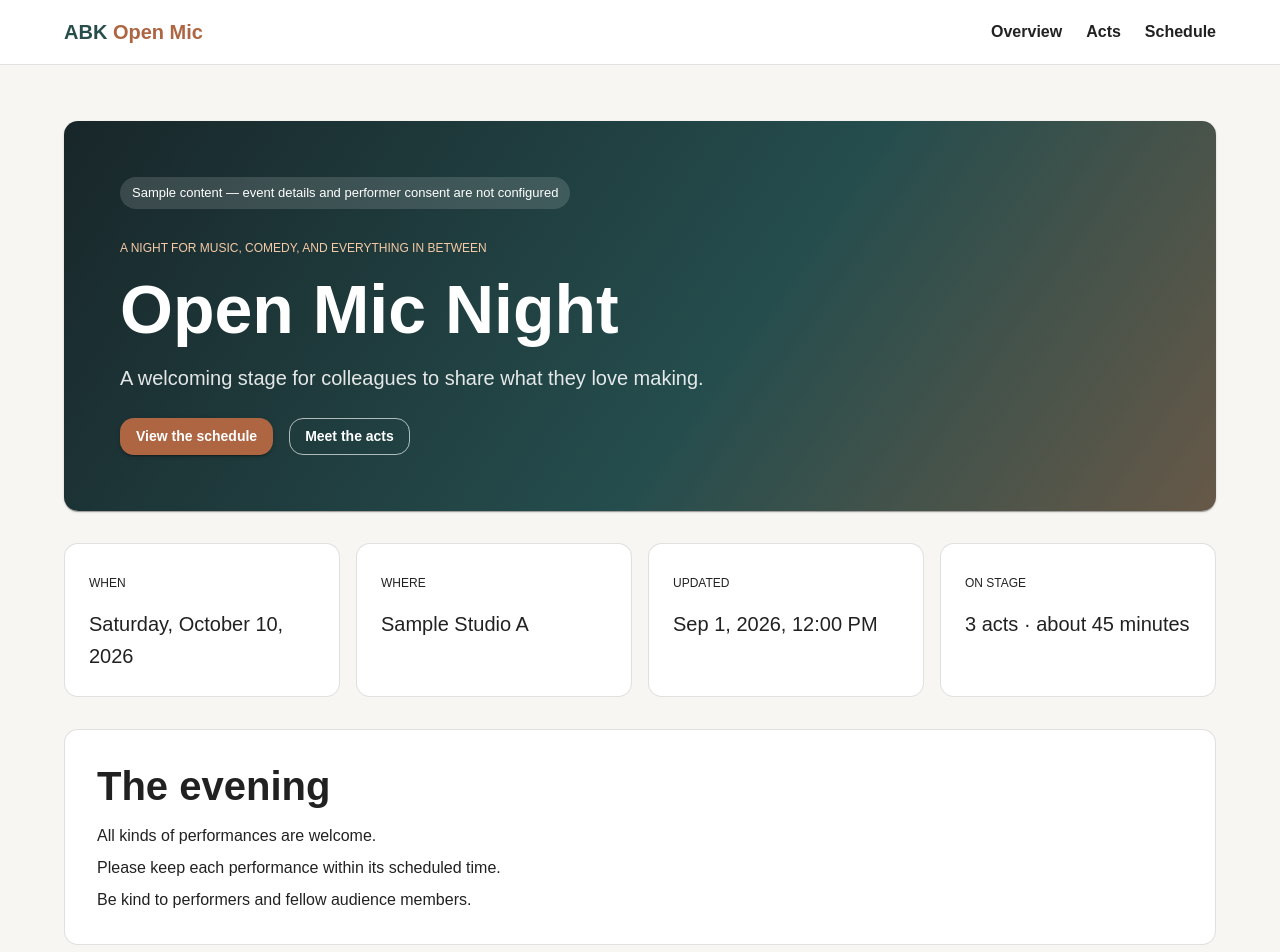
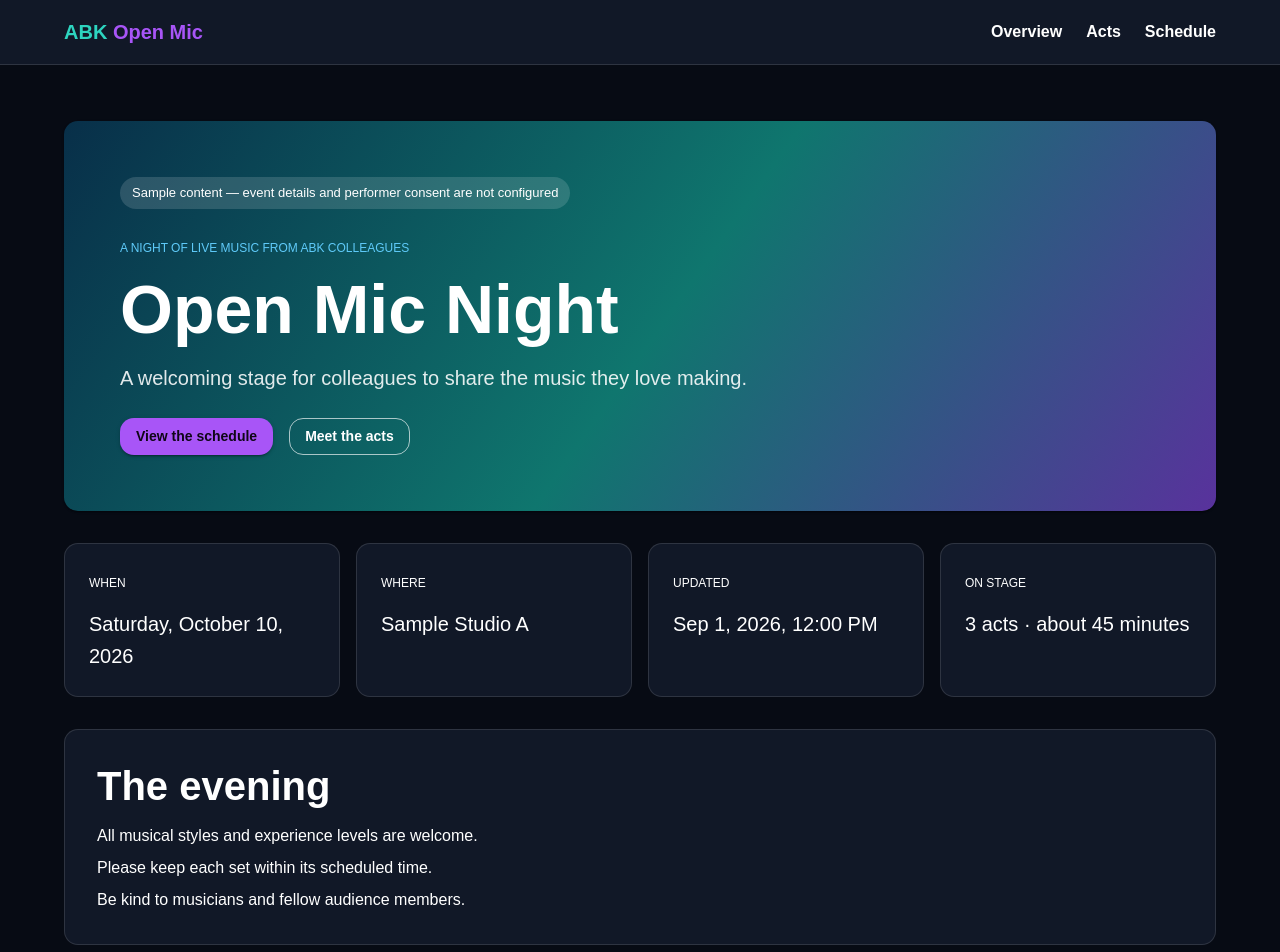
Before and after one commit to randaldroher/abk-open-mic, a Next.js app: page / in a window 1280 px wide. Shown: the top 952 px of the page. Built offline with nearby package versions, Linux system fonts and the light colour scheme; what @mui/material-nextjs would draw is missing.

Commit message:
Update music copy and dark theme
Co-authored-by: randaldroher <1554262+randaldroher@users.noreply.github.com>

```diff
--- a/src/app/acts/page.tsx
+++ b/src/app/acts/page.tsx
@@ -12,7 +12,7 @@ export default async function ActsPage() {
         </Typography>
         <Typography variant="h1">Meet the acts</Typography>
         <Typography color="text.secondary" sx={{ mt: 1 }}>
-          A little bit of everything, brought to you live.
+          Original songs, favorite covers, and live music from across ABK.
         </Typography>
       </Box>
       {acts.length === 0 ? (
--- a/src/app/globals.css
+++ b/src/app/globals.css
@@ -3,8 +3,13 @@ body {
   min-height: 100%;
 }
 
+html {
+  color-scheme: dark;
+}
+
 body {
   margin: 0;
+  background: #070b14;
   -webkit-font-smoothing: antialiased;
   -moz-osx-font-smoothing: grayscale;
 }
--- a/src/app/layout.tsx
+++ b/src/app/layout.tsx
@@ -11,7 +11,7 @@ export const metadata: Metadata = {
     default: "ABK Open Mic Night",
     template: "%s | ABK Open Mic Night",
   },
-  description: "An evening of music, comedy, and creative performances.",
+  description: "An evening of live music performed by ABK colleagues.",
 };
 
 export default function RootLayout({ children }: Readonly<{ children: ReactNode }>) {
--- a/src/app/page.tsx
+++ b/src/app/page.tsx
@@ -23,7 +23,7 @@ export default async function Home() {
         component="section"
         sx={{
           background:
-            "linear-gradient(125deg, #182629 0%, #254d4d 58%, #ad6542 145%)",
+            "linear-gradient(125deg, #082f49 0%, #0f766e 52%, #6b21a8 112%)",
           color: "common.white",
           overflow: "hidden",
           p: { xs: 3, sm: 5, md: 7 },
@@ -39,14 +39,14 @@ export default async function Home() {
             }}
           />
           <Box>
-            <Typography variant="overline" sx={{ color: "#f5cba7" }}>
-              A night for music, comedy, and everything in between
+            <Typography variant="overline" sx={{ color: "info.light" }}>
+              A night of live music from ABK colleagues
             </Typography>
             <Typography variant="h1" sx={{ mt: 1, mb: 2 }}>
               {program.event.title}
             </Typography>
             <Typography variant="h6" sx={{ fontWeight: 400, opacity: 0.88 }}>
-              A welcoming stage for colleagues to share what they love making.
+              A welcoming stage for colleagues to share the music they love making.
             </Typography>
           </Box>
           <Stack direction={{ xs: "column", sm: "row" }} spacing={2}>
--- a/src/app/theme-provider.tsx
+++ b/src/app/theme-provider.tsx
@@ -5,9 +5,11 @@ import { createTheme, ThemeProvider as MuiThemeProvider } from "@mui/material/st
 
 const theme = createTheme({
   palette: {
-    background: { default: "#f7f6f2", paper: "#ffffff" },
-    primary: { main: "#284e4b" },
-    secondary: { main: "#ad6542" },
+    mode: "dark",
+    background: { default: "#070b14", paper: "#111827" },
+    primary: { main: "#2dd4bf", contrastText: "#04110f" },
+    secondary: { main: "#a855f7", contrastText: "#0f0617" },
+    info: { main: "#38bdf8" },
   },
   shape: { borderRadius: 14 },
   typography: {
--- a/src/lib/synthetic-sheet.ts
+++ b/src/lib/synthetic-sheet.ts
@@ -9,9 +9,9 @@ export const syntheticSheet: SheetRows = {
       time_zone: "America/Los_Angeles",
       venue: "Sample Studio A",
       guidelines: [
-        "All kinds of performances are welcome.",
-        "Please keep each performance within its scheduled time.",
-        "Be kind to performers and fellow audience members.",
+        "All musical styles and experience levels are welcome.",
+        "Please keep each set within its scheduled time.",
+        "Be kind to musicians and fellow audience members.",
       ],
       updated_at: "2026-09-01T12:00:00-07:00",
       published: true,
@@ -28,11 +28,11 @@ export const syntheticSheet: SheetRows = {
       published: true,
     },
     {
-      act_id: "sample-poetry",
+      act_id: "sample-solo",
       event_id: "sample-night",
       display_name: "Small Hours",
-      description: "A short collection of poems about late-night ideas.",
-      instruments: "Spoken word",
+      description: "Dreamy original songs inspired by late-night ideas.",
+      instruments: "Voice · electric guitar",
       duration_minutes: 10,
       published: true,
     },
@@ -65,7 +65,7 @@ export const syntheticSheet: SheetRows = {
     },
     {
       event_id: "sample-night",
-      act_id: "sample-poetry",
+      act_id: "sample-solo",
       starts_at: "2026-10-10T19:35:00-07:00",
       order: 2,
       published: true,
```
